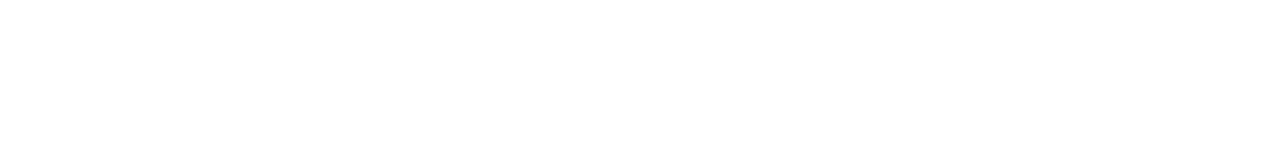
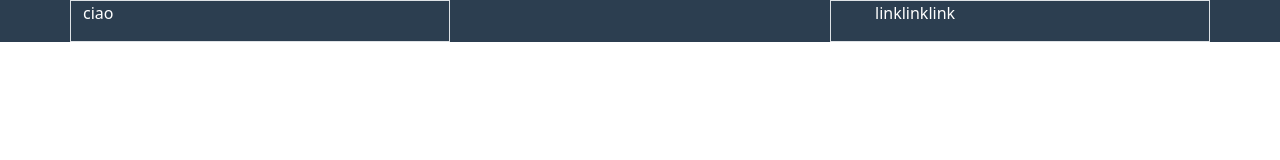
Before and after one commit to FedericoPiazzolla/html-css-bootstrap-freelancer, a plain HTML site: page index.html in a window 1280 px wide. Drawn offline with nearby package versions, Linux system fonts and the light colour scheme.

Commit message:
add: header layout

```diff
--- a/css/style.css
+++ b/css/style.css
@@ -0,0 +1,28 @@
+/* HEADER */
+header {
+  background-color: #2C3E50;
+  color: white;
+}
+
+header a {
+  color: inherit;
+  text-decoration: none;
+}
+
+.header-list {
+  display: none;
+}
+
+.header-list li {
+  list-style-type: none;
+}
+
+@media screen and (min-width:768px) {
+  .header-list {
+    display: flex;
+  }
+
+  .example {
+    display: none;
+  }
+}
--- a/index.html
+++ b/index.html
@@ -20,6 +20,23 @@
   <body>
 
     <!-- Header -->
+    <header>
+      <div class="container-md">
+        <div class="row">
+          <div class="col-4 border">
+            ciao
+          </div>
+          <div class="col-4 offset-4 border">
+            <p class="example">ciao</p>
+            <ul class="header-list">
+              <li><a href="">link</a></li>
+              <li><a href="">link</a></li>
+              <li><a href="">link</a></li>
+            </ul>
+          </div>
+        </div>
+      </div>
+    </header>
     <!-- /Header -->
 
     <!-- Main -->
```
